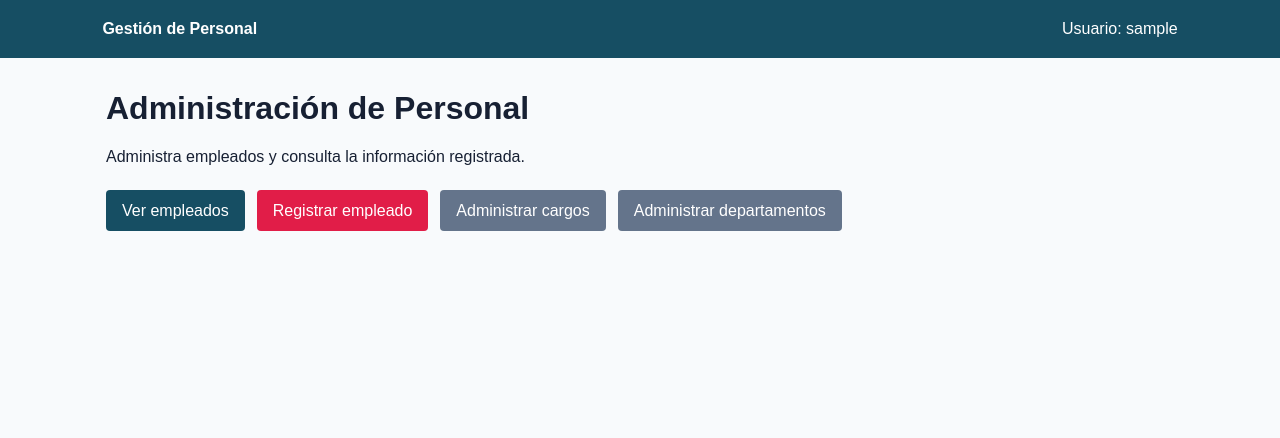
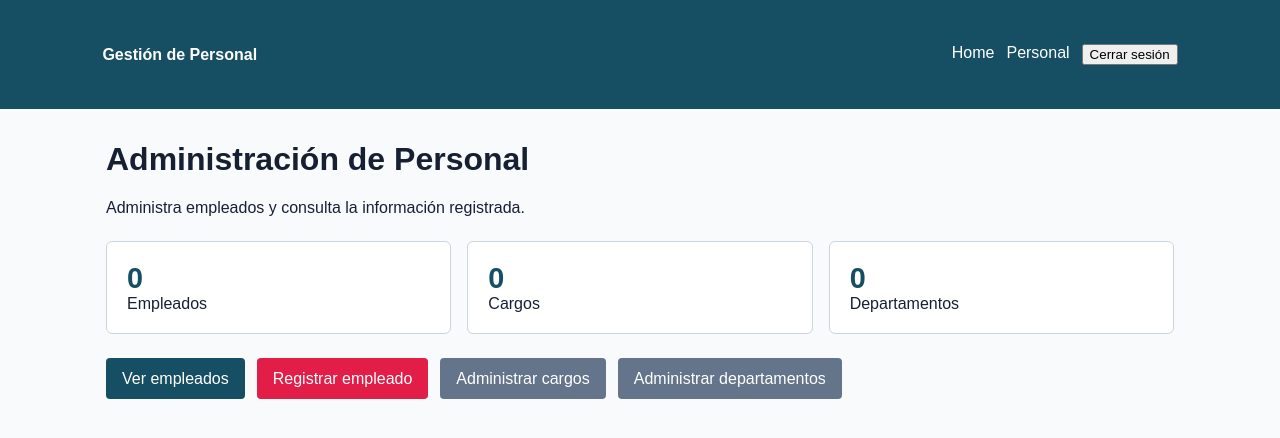
Before and after one commit to MiguelWanderer/BACK-END2EV, a Django app: page /personal/ in a window 1280 px wide. Shown: the top 438 px of the page. Run offline with Django 5.2, Linux system fonts and the light colour scheme; the visitor is signed in with stand-in values (Sample User, id 1); data that the repository does not hold is empty.

Commit message:
Final del proyecto,comprobacion del flujo

```diff
--- a/personal/templates/personal/base.html
+++ b/personal/templates/personal/base.html
@@ -16,6 +16,9 @@
         .button { display: inline-block; border: 0; border-radius: 4px; padding: .7rem 1rem; background: var(--primary); color: white; text-decoration: none; cursor: pointer; }
         .button.accent { background: var(--accent); }
         .button.muted { background: #64748b; }
+        .stats { display: grid; grid-template-columns: repeat(3, 1fr); gap: 1rem; margin: 1.5rem 0; }
+        .stat { background: white; border: 1px solid var(--border); border-radius: 6px; padding: 1.25rem; }
+        .stat strong { display: block; font-size: 1.8rem; color: var(--primary); }
         table { width: 100%; border-collapse: collapse; background: white; }
         th, td { text-align: left; padding: .8rem; border-bottom: 1px solid var(--border); }
         th { background: #e2e8f0; }
@@ -26,14 +29,23 @@
         .errorlist { color: var(--accent); padding-left: 1.2rem; }
         dt { font-weight: bold; margin-top: 1rem; }
         dd { margin: .25rem 0 0; }
-        @media (max-width: 700px) { table { display: block; overflow-x: auto; } .topbar { align-items: flex-start; flex-direction: column; } }
+        @media (max-width: 700px) { table { display: block; overflow-x: auto; } .topbar { align-items: flex-start; flex-direction: column; } .stats { grid-template-columns: 1fr; } }
     </style>
 </head>
 <body>
 <header>
     <div class="topbar">
         <a href="{% url 'personal:home' %}"><strong>Gestión de Personal</strong></a>
-        <span>Usuario: {{ request.user.username }}</span>
+        <nav class="actions">
+            <a href="{% url 'home' %}">Home</a>
+            <a href="{% url 'personal:home' %}">Personal</a>
+            {% if request.user.is_authenticated %}
+                <form method="post" action="{% url 'logout' %}">
+                    {% csrf_token %}
+                    <button type="submit">Cerrar sesión</button>
+                </form>
+            {% endif %}
+        </nav>
     </div>
 </header>
 <main>{% block content %}{% endblock %}</main>
--- a/personal/templates/personal/home.html
+++ b/personal/templates/personal/home.html
@@ -3,6 +3,11 @@
 {% block content %}
 <h1>Administración de Personal</h1>
 <p>Administra empleados y consulta la información registrada.</p>
+<div class="stats">
+    <div class="stat"><strong>{{ total_empleados }}</strong>Empleados</div>
+    <div class="stat"><strong>{{ total_cargos }}</strong>Cargos</div>
+    <div class="stat"><strong>{{ total_departamentos }}</strong>Departamentos</div>
+</div>
 <div class="actions">
     <a class="button" href="{% url 'personal:empleado_list' %}">Ver empleados</a>
     <a class="button accent" href="{% url 'personal:empleado_create' %}">Registrar empleado</a>
--- a/personal/tests.py
+++ b/personal/tests.py
@@ -63,6 +63,11 @@ class EmpleadoCrudTests(TestCase):
 
 	def test_usuario_autenticado_puede_eliminar_empleado(self):
 		self.client.login(username='usuario_prueba', password='ClaveSegura123!')
+		confirmation = self.client.get(
+			reverse('personal:empleado_delete', args=[self.empleado.pk]),
+		)
+		self.assertEqual(confirmation.status_code, 200)
+		self.assertContains(confirmation, '¿Está seguro de que desea eliminar')
 		response = self.client.post(
 			reverse('personal:empleado_delete', args=[self.empleado.pk]),
 		)
--- a/personal/views.py
+++ b/personal/views.py
@@ -3,7 +3,7 @@ from django.contrib.auth.forms import UserCreationForm
 from django.shortcuts import get_object_or_404, redirect, render
 
 from .forms import EmpleadoForm
-from .models import Empleado
+from .models import Cargo, Departamento, Empleado
 
 
 def home(request):
@@ -20,7 +20,12 @@ def register(request):
 
 @login_required
 def personal_home(request):
-	return render(request, 'personal/home.html')
+	context = {
+		'total_empleados': Empleado.objects.count(),
+		'total_cargos': Cargo.objects.count(),
+		'total_departamentos': Departamento.objects.count(),
+	}
+	return render(request, 'personal/home.html', context)
 
 
 @login_required
--- /dev/null
+++ b/requirements.txt
@@ -0,0 +1 @@
+Django==6.1.1
```
Also changed, not shown: README.md.
